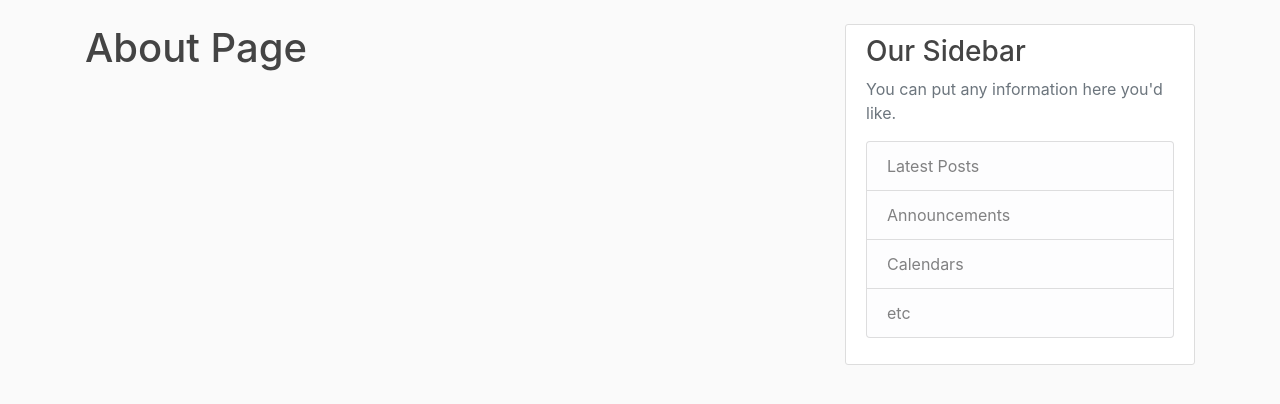
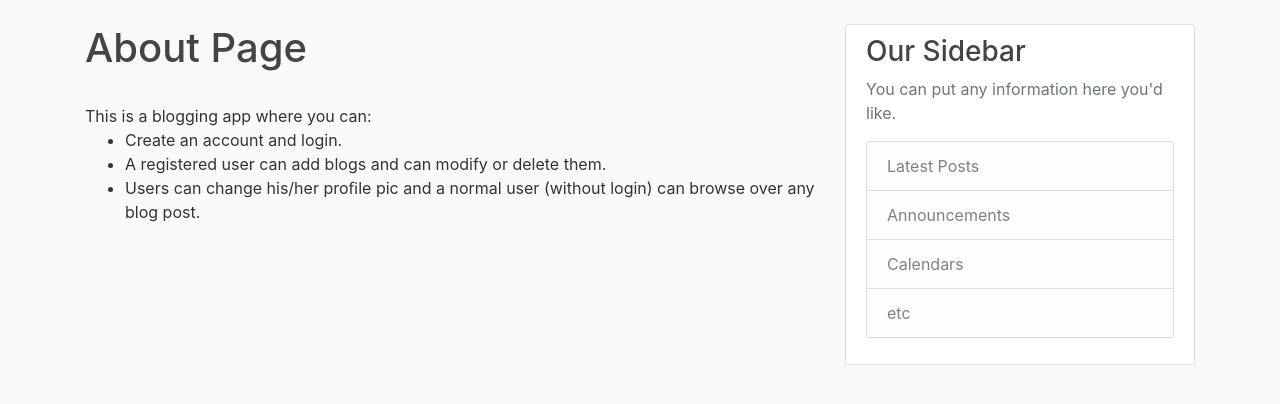
Before and after one commit to anandxkumar/Blog-Up-App, a Flask app: page /about in a window 1280 px wide. Shown: the part 56-460 px from the top of the page. Run offline with Flask 2, Linux system fonts and the light colour scheme.

Commit message:
Updated gitignore, added some details

```diff
--- a/flaskblog/templates/about.html
+++ b/flaskblog/templates/about.html
@@ -1,5 +1,14 @@
 {% extends "layout.html" %}
 
 {% block content %}
+
 <h1> About Page</h1>
+<br>
+This is a blogging app where you can:
+<ul>
+    <li>Create an account and login.</li>
+    <li>A registered user can add blogs and can modify or delete them.</li>
+    <li>Users can change his/her proﬁle pic and a normal user (without login) can browse over any blog post.</li>
+</ul>
+
 {% endblock content %}
--- a/run.py
+++ b/run.py
@@ -2,4 +2,4 @@ from flaskblog import app
 
 
 if __name__=="__main__": #if code runs from this file
-    app.run(host='127.0.0.9',port=4455,debug=False)
+    app.run(host='0.0.0.0',port=4455,debug=False)
```
Also changed, not shown: flaskblog/site.db, flaskblog/static/profile_pic/408ce5f3530b91f7.png (added), flaskblog/static/profile_pic/455674fd022b3fba.jpg (added), flaskblog/static/profile_pic/cb01d4315b6f96f1.png (added).
